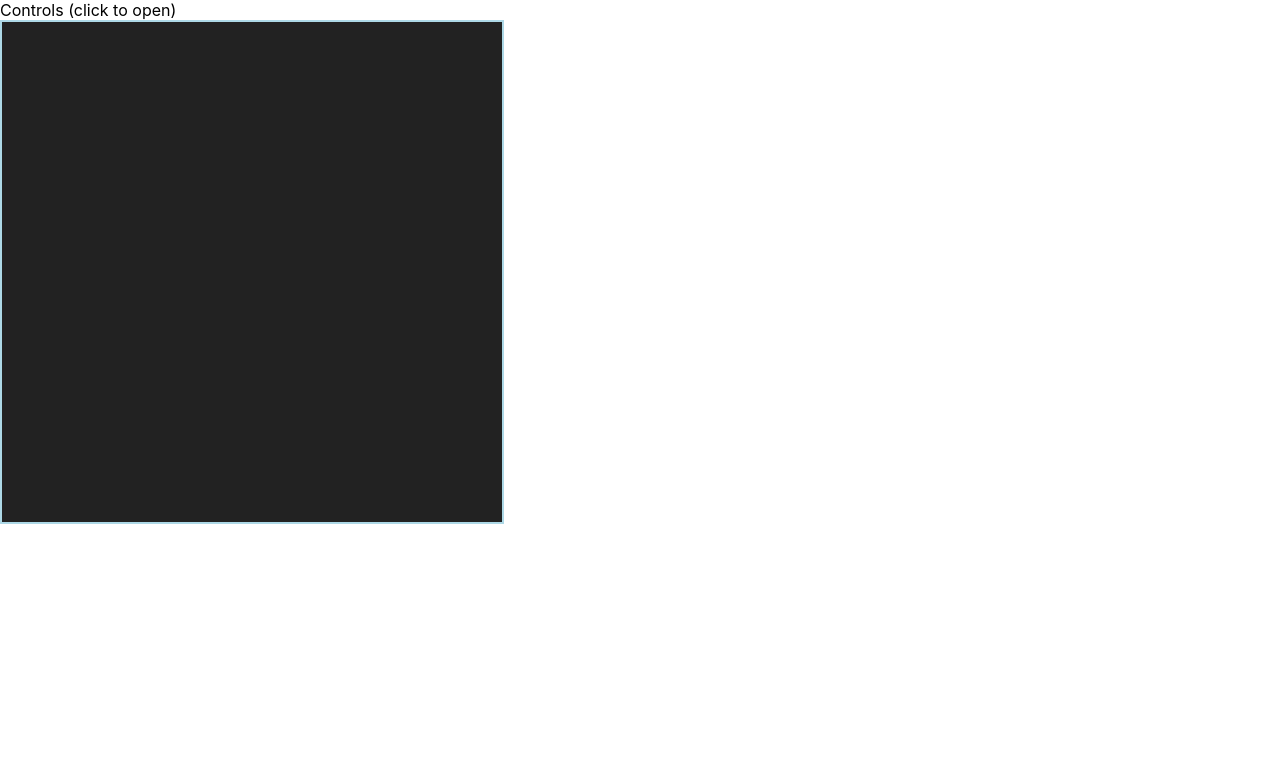
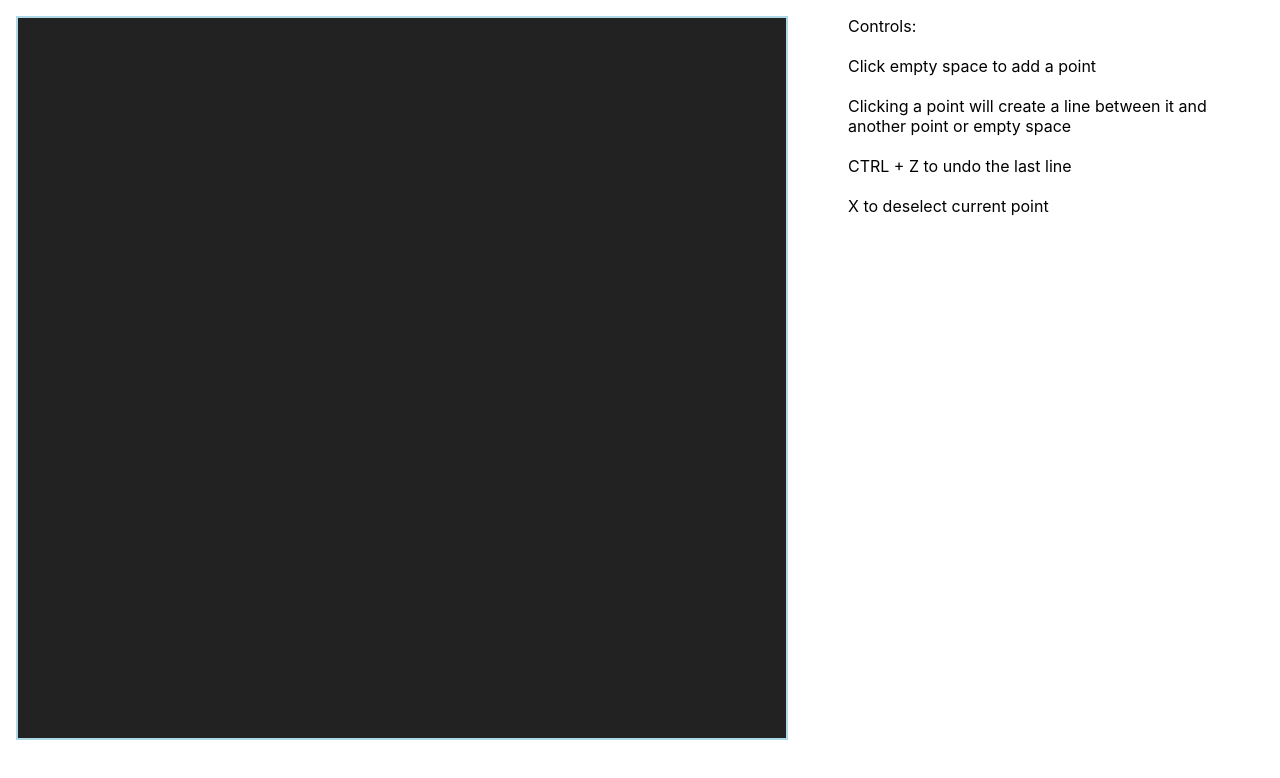
Before and after one commit to brewchetta/constellation-builder, a React (Create React App) app: page / in a window 1280 px wide. Shown: the top 778 px of the page. Built offline with nearby package versions, Linux system fonts and the light colour scheme; a web font is replaced by a local one.

Commit message:
Styling, moved controls to sidebar

```diff
--- a/src/App.css
+++ b/src/App.css
@@ -1,3 +1,7 @@
+body {
+  padding: 1em;
+}
+
 /* Keyframes */
 
 @keyframes rotate {
@@ -9,7 +13,7 @@
 
 .cols-2 {
   display: grid;
-  grid-template-columns: 1fr 300px;
+  grid-template-columns: 1fr 0.5fr;
 }
 
 /* Info Display */
@@ -50,9 +54,10 @@
 #canvas {
   background: #222;
   border: solid #ADD8E6 2px;
-  height: 500px;
+  height: 90vh;
+  overflow: hidden;
   position: relative;
-  width: 500px;
+  width: 60vw;
 }
 
 #canvas:focus {
--- a/src/App.js
+++ b/src/App.js
@@ -16,13 +16,11 @@ function App() {
   return (
     <div className="App">
 
-      <ControlsDisplay />
-
       <div className="cols-2">
 
         <Canvas />
 
-        {currentPoint.x ? <InfoDisplay /> : null}
+        {currentPoint.x ? <InfoDisplay /> : <ControlsDisplay />}
 
       </div>
 
--- a/src/components/ControlsDisplay.js
+++ b/src/components/ControlsDisplay.js
@@ -1,12 +1,10 @@
-import React, { useState } from 'react'
+import React from 'react'
 
 function ControlsDisplay() {
 
-  const [open, setOpen] = useState(false)
-
-  const openedControls = () => (
-    <>
-      <span>Controls (click to close):</span>
+  return (
+    <div>
+      <span>Controls:</span>
       <br/>
       <br/>
 
@@ -18,17 +16,13 @@ function ControlsDisplay() {
       <br/>
       <br/>
 
-      <span>CTRL + Z to undo the last line or deselect the currently selected point</span>
+      <span>CTRL + Z to undo the last line</span>
       <br/>
       <br/>
-    </>
-  )
 
-  const closedControls = () => <span>Controls (click to open)</span>
-
-  return (
-    <div onClick={() => setOpen(!open)}>
-      {open ? openedControls() : closedControls()}
+      <span>X to deselect current point</span>
+      <br/>
+      <br/>
     </div>
   )
 }
```
